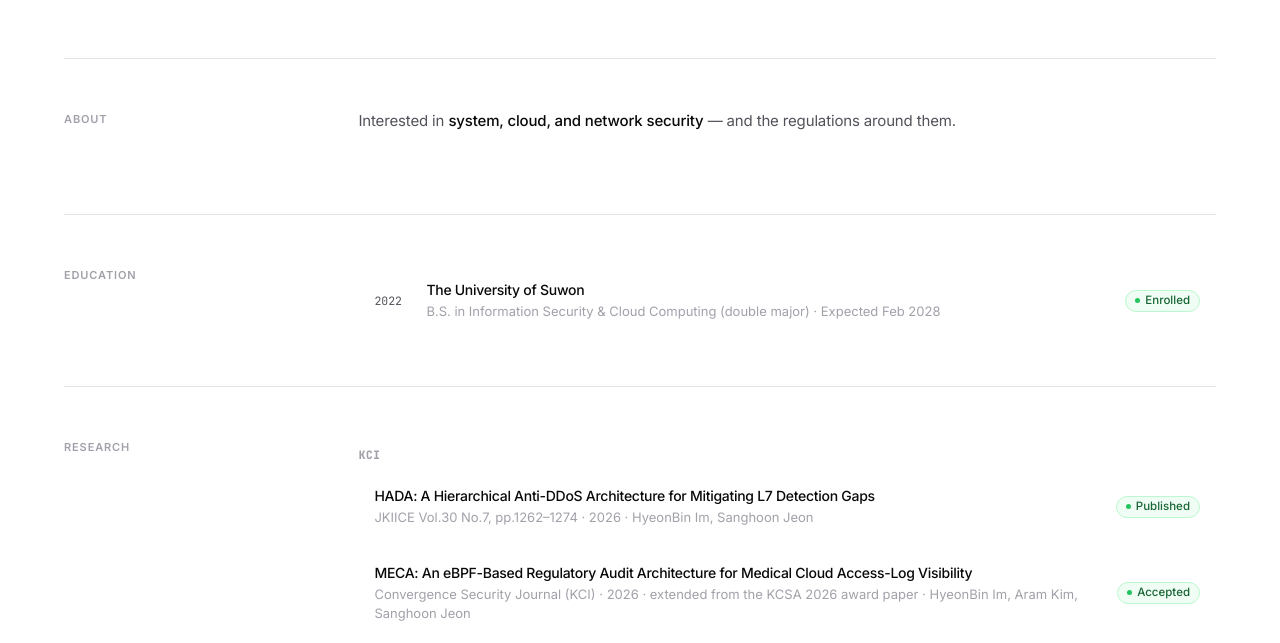
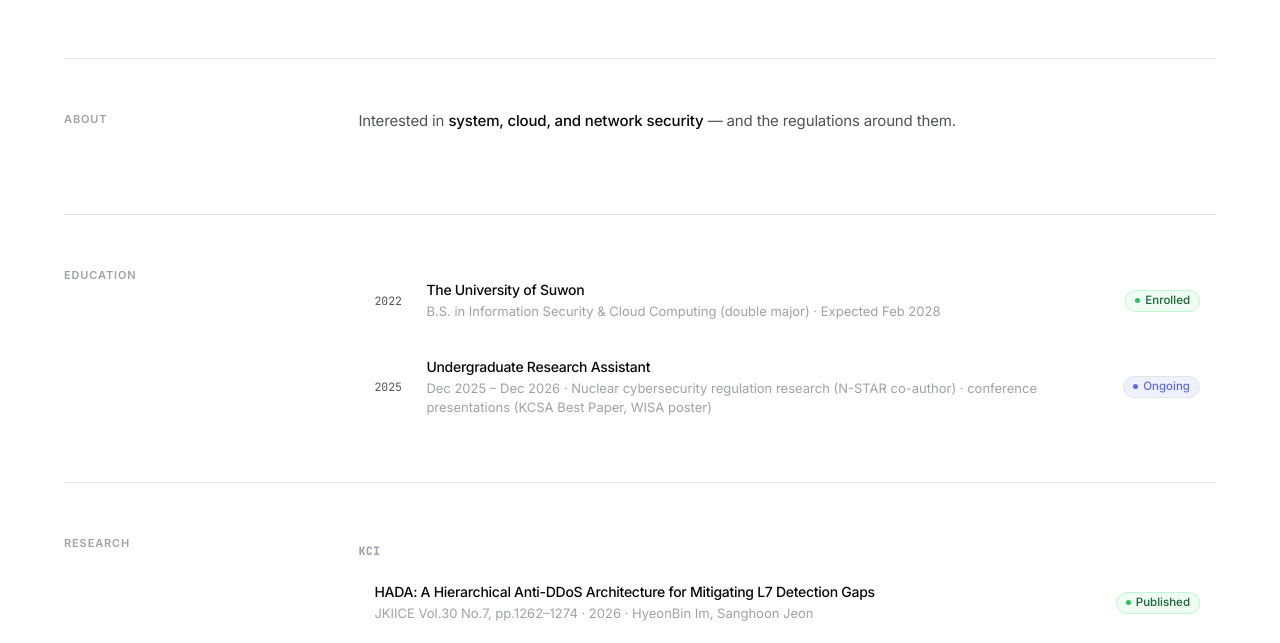
Before and after one commit to Im-HyeonBin/hyeonbin-portfolio, a plain HTML site: page index.html in a window 1280 px wide. Shown: the part 394-1037 px from the top of the page. Drawn offline with Linux system fonts and the light colour scheme.

Commit message:
Add undergraduate research assistant entry to CV and portfolio
Co-Authored-By: Claude Sonnet 5.5 <noreply@anthropic.com>

```diff
--- a/index.html
+++ b/index.html
@@ -1016,6 +1016,16 @@ footer {
           <span class="pill pill-green" data-i18n="edu.univ.pill">Enrolled</span>
         </div>
       </div>
+      <div class="card">
+        <span class="card-year">2025</span>
+        <div class="card-body">
+          <p class="card-name" data-i18n="edu.ra.name">학부연구생</p>
+          <p class="card-desc" data-i18n="edu.ra.desc">2025.12 – 2026.12 · 원자력 사이버보안 규제 연구(N-STAR 공저) · 학술대회 발표(KCSA 우수논문상, WISA 포스터)</p>
+        </div>
+        <div class="card-right">
+          <span class="pill pill-indigo" data-i18n="edu.ra.pill">Ongoing</span>
+        </div>
+      </div>
     </div>
   </section>
 
@@ -1313,6 +1323,9 @@ footer {
       'edu.univ.name': '수원대학교',
       'edu.univ.desc': '정보보호학과 · 클라우드융복합학과 (복수전공) · 2028.02 졸업 예정',
       'edu.univ.pill': 'Enrolled',
+      'edu.ra.name': '학부연구생',
+      'edu.ra.desc': '2025.12 – 2026.12 · 원자력 사이버보안 규제 연구(N-STAR 공저) · 학술대회 발표(KCSA 우수논문상, WISA 포스터)',
+      'edu.ra.pill': 'Ongoing',
       'res.hada.desc': 'JKIICE Vol.30 No.7, pp.1262–1274 · 2026 · 임현빈, 전상훈',
       'res.hada.pill': 'Published',
       'res.conf.label': 'Conference',
@@ -1364,6 +1377,9 @@ footer {
       'edu.univ.name': 'The University of Suwon',
       'edu.univ.desc': 'B.S. in Information Security &amp; Cloud Computing (double major) · Expected Feb 2028',
       'edu.univ.pill': 'Enrolled',
+      'edu.ra.name': 'Undergraduate Research Assistant',
+      'edu.ra.desc': 'Dec 2025 – Dec 2026 · Nuclear cybersecurity regulation research (N-STAR co-author) · conference presentations (KCSA Best Paper, WISA poster)',
+      'edu.ra.pill': 'Ongoing',
       'res.hada.desc': 'JKIICE Vol.30 No.7, pp.1262–1274 · 2026 · HyeonBin Im, Sanghoon Jeon',
       'res.hada.pill': 'Published',
       'res.conf.label': 'Conference',
```
Also changed, not shown: cv.html (+1 -1 lines), 1 other file.
